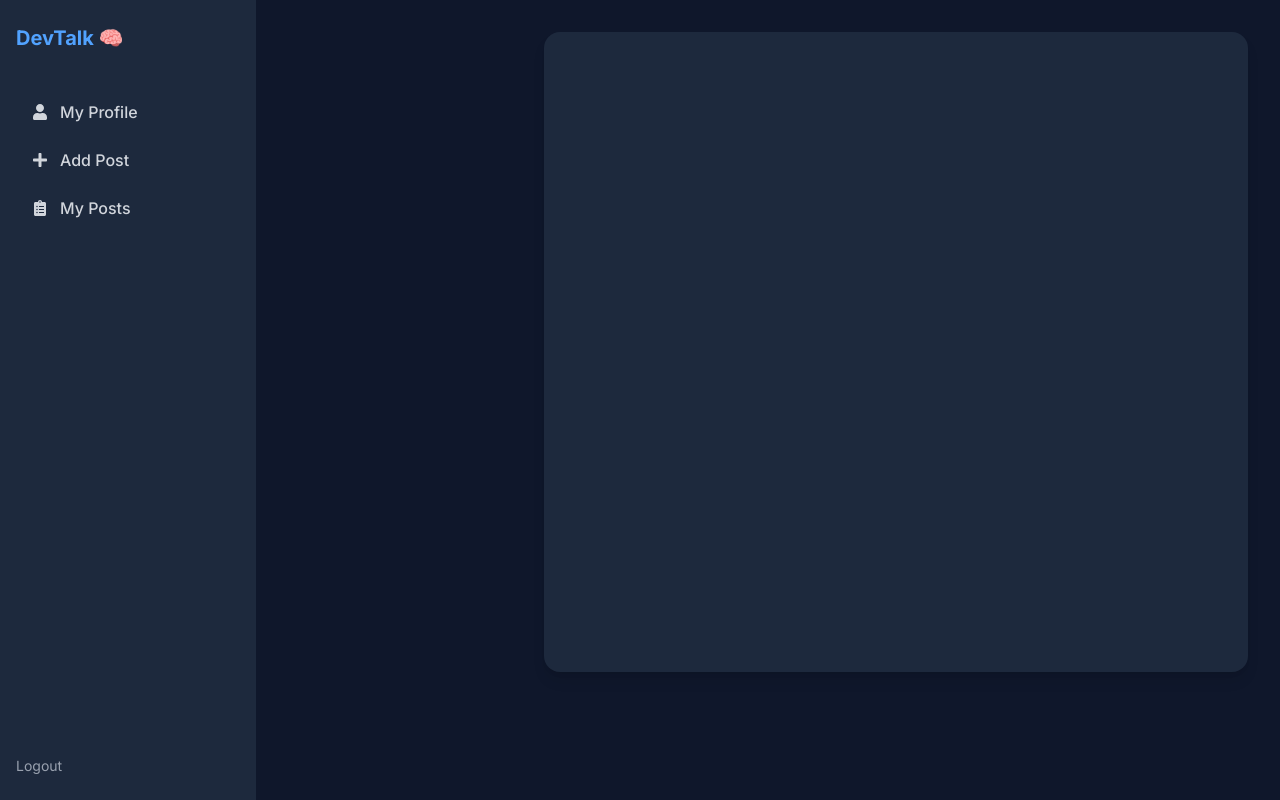
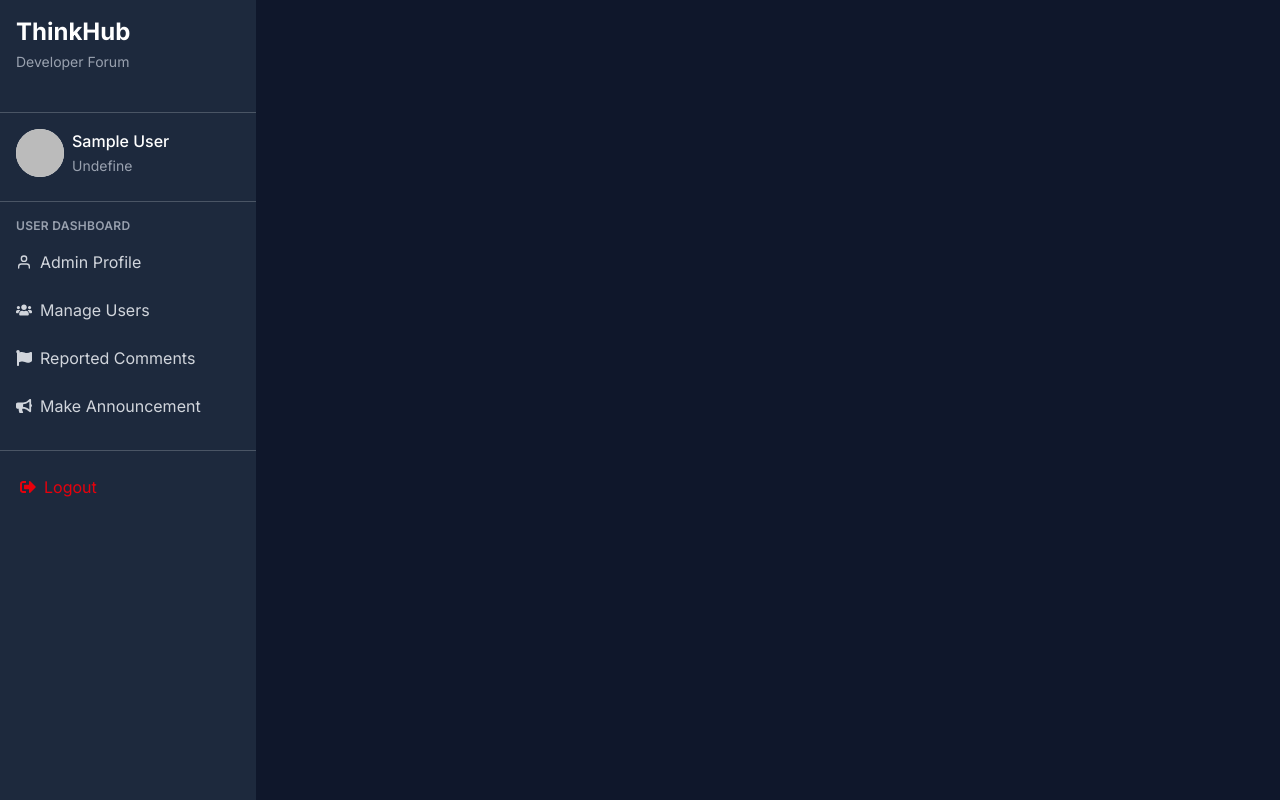
Before and after one commit to Aasif-Shahriar/think-hub-client, a React (Vite) app: page /dashboard in a window 1280 px wide. Built offline with nearby package versions, Linux system fonts and the light colour scheme; no server answers; sample sign-in values are in the browser's storage.

Commit message:
Implemented: save user data

```diff
--- a/src/context/AuthProvider.jsx
+++ b/src/context/AuthProvider.jsx
@@ -29,11 +29,11 @@ const AuthProvider = ({ children }) => {
   const logout = () => signOut(auth);
 
   const updateUserProfile = (name, photoURL) => {
-  return updateProfile(auth.currentUser, {
-    displayName: name,
-    photoURL: photoURL,
-  });
-};
+    return updateProfile(auth.currentUser, {
+      displayName: name,
+      photoURL: photoURL,
+    });
+  };
 
   useEffect(() => {
     const unsubscribe = onAuthStateChanged(auth, (currentUser) => {
@@ -43,7 +43,15 @@ const AuthProvider = ({ children }) => {
     return () => unsubscribe();
   }, []);
 
-  const value = { user, loading, createUser, signIn, googleLogin, logout,updateUserProfile };
+  const value = {
+    user,
+    loading,
+    createUser,
+    signIn,
+    googleLogin,
+    logout,
+    updateUserProfile,
+  };
 
   return <AuthContext.Provider value={value}>{children}</AuthContext.Provider>;
 };
--- a/src/layouts/DashboardLayout.jsx
+++ b/src/layouts/DashboardLayout.jsx
@@ -1,102 +1,138 @@
-import { useState } from "react";
-import { Link, NavLink, Outlet } from "react-router";
+import React, { useState } from "react";
+import { Outlet, NavLink } from "react-router";
 import {
+  FaUser,
+  FaPlus,
+  FaList,
+  FaUsers,
+  FaFlag,
+  FaBullhorn,
+  FaSignOutAlt,
   FaBars,
   FaTimes,
-  FaUser,
-  FaPlus,
-  FaClipboardList,
-  FaUserShield,
-  FaBullhorn,
-  FaComments,
-  FaUsers,
 } from "react-icons/fa";
+import { FiUser } from "react-icons/fi";
+import { useAuth } from "../hooks/useAuth";
 
-const DashboardLayout = ({ isAdmin }) => {
-  const [isSidebarOpen, setIsSidebarOpen] = useState(false);
+const DashboardLayout = () => {
+  const [isSidebarOpen, setSidebarOpen] = useState(false);
+  const { user, role, logout } = useAuth(); // Replace with your auth logic
 
-  const toggleSidebar = () => setIsSidebarOpen(!isSidebarOpen);
-
-  const userLinks = [
-    { to: "/dashboard/profile", label: "My Profile", icon: <FaUser /> },
-    { to: "/dashboard/add-post", label: "Add Post", icon: <FaPlus /> },
-    { to: "/dashboard/my-posts", label: "My Posts", icon: <FaClipboardList /> },
-  ];
-
-  const adminLinks = [
-    {
-      to: "/dashboard/admin-profile",
-      label: "Admin Profile",
-      icon: <FaUserShield />,
-    },
-    { to: "/dashboard/manage-users", label: "Manage Users", icon: <FaUsers /> },
-    {
-      to: "/dashboard/reports",
-      label: "Reported Comments",
-      icon: <FaComments />,
-    },
-    {
-      to: "/dashboard/announcement",
-      label: "Make Announcement",
-      icon: <FaBullhorn />,
-    },
-  ];
-
-  const navLinks = isAdmin ? adminLinks : userLinks;
+  const navLinkClass = ({ isActive }) =>
+    `flex items-center gap-2 px-4 py-2 rounded-lg transition-colors duration-200 ${
+      isActive ? "bg-blue-600 text-white" : "text-gray-300 hover:bg-slate-700"
+    }`;
 
   return (
-    <div className="flex min-h-screen bg-slate-900 text-gray-100">
+    <div className="min-h-screen flex bg-slate-900 text-white">
       {/* Sidebar */}
-      <aside
-        className={`bg-slate-800 w-64 space-y-4 px-4 py-6 fixed md:static z-50 transition-transform duration-300 ${
-          isSidebarOpen ? "translate-x-0" : "-translate-x-full md:translate-x-0"
-        }`}
+      <div
+        className={`${
+          isSidebarOpen ? "block" : "hidden"
+        } md:block w-64 bg-slate-800 space-y-6 fixed md:relative z-20 h-screen overflow-y-auto`}
       >
-        <div className="flex items-center justify-between mb-6 md:mb-10">
-          <Link to="/" className="text-xl font-bold text-blue-400">
-            DevTalk 🧠
-          </Link>
-          <button onClick={toggleSidebar} className="md:hidden text-gray-300">
+        {/* Close Button for mobile */}
+        <div className="md:hidden flex justify-end p-4">
+          <button
+            onClick={() => setSidebarOpen(false)}
+            className="text-gray-400 hover:text-white text-xl"
+          >
             <FaTimes />
           </button>
         </div>
 
-        <nav className="space-y-2">
-          {navLinks.map(({ to, label, icon }) => (
-            <NavLink
-              key={to}
-              to={to}
-              className={({ isActive }) =>
-                `flex items-center gap-3 px-4 py-2 rounded-lg font-medium transition hover:bg-blue-600 hover:text-white ${
-                  isActive ? "bg-blue-700 text-white" : "text-gray-300"
-                }`
-              }
-            >
-              {icon}
-              {label}
-            </NavLink>
-          ))}
-        </nav>
+        {/* Section 1: Logo */}
+        <div className="space-y-1 p-4">
+          <h1 className="text-2xl font-bold">ThinkHub</h1>
+          <p className="text-sm text-gray-400">Developer Forum</p>
+        </div>
 
-        <div className="absolute bottom-6 left-4 text-sm text-gray-400">
-          <button className="hover:text-red-400">Logout</button>
+        <hr className="border-gray-600 my-4" />
+
+        {/* Section 2: User Info */}
+        <div className="flex items-center gap-2 px-4">
+          <img
+            src={user?.photoURL || "https://i.ibb.co/tMzM9sm/user.png"}
+            alt="user"
+            className="w-12 h-12 object-cover rounded-full bg-white"
+          />
+          <div>
+            <p className="font-medium">{user?.displayName || "User Name"}</p>
+            <span className="text-sm text-gray-400 capitalize">
+              {role || "undefine"}
+            </span>
+          </div>
         </div>
-      </aside>
+
+        <hr className="border-gray-600 my-4" />
+
+        {/* Section 3: Navigation */}
+        <div>
+          <p className="text-xs text-gray-400 mb-2 font-semibold px-4 uppercase tracking-wide">
+            {role === "admin" ? "Admin Dashboard" : "User Dashboard"}
+          </p>
+
+          <div className="space-y-2">
+            {role === "user" ? (
+              <>
+                <NavLink to="/dashboard/profile" className={navLinkClass}>
+                  <FaUser /> My Profile
+                </NavLink>
+                <NavLink to="/dashboard/add-post" className={navLinkClass}>
+                  <FaPlus /> Add Post
+                </NavLink>
+                <NavLink to="/dashboard/my-posts" className={navLinkClass}>
+                  <FaList /> My Posts
+                </NavLink>
+              </>
+            ) : (
+              <>
+                <NavLink to="/dashboard/admin-profile" className={navLinkClass}>
+                  <FiUser /> Admin Profile
+                </NavLink>
+                <NavLink to="/dashboard/manage-users" className={navLinkClass}>
+                  <FaUsers /> Manage Users
+                </NavLink>
+                <NavLink
+                  to="/dashboard/reported-comments"
+                  className={navLinkClass}
+                >
+                  <FaFlag /> Reported Comments
+                </NavLink>
+                <NavLink to="/dashboard/announcement" className={navLinkClass}>
+                  <FaBullhorn /> Make Announcement
+                </NavLink>
+              </>
+            )}
+          </div>
+        </div>
+
+        <hr className="border-gray-600 my-4" />
+
+        {/* Section 4: Logout */}
+        <div className="px-2 pb-4">
+          <button
+            onClick={logout}
+            className="w-full flex items-center gap-2 text-red-600 hover:bg-red-500/10 px-3 cursor-pointer py-2 rounded-lg transition-colors duration-200"
+          >
+            <FaSignOutAlt /> Logout
+          </button>
+        </div>
+      </div>
 
       {/* Main Content */}
-      <div className="flex-1 md:ml-64 p-4 md:p-8 w-full">
-        {/* Topbar on mobile */}
-        <div className="flex items-center justify-between md:hidden mb-4">
-          <h2 className="text-lg font-semibold">Dashboard</h2>
-          <button onClick={toggleSidebar} className="text-gray-300">
+      <div className="flex-1 ml-0 md:ml-64 p-4">
+        {/* Mobile menu toggle */}
+        <div className="md:hidden mb-4">
+          <button
+            onClick={() => setSidebarOpen(true)}
+            className="text-gray-300 text-2xl"
+          >
             <FaBars />
           </button>
         </div>
 
-        {/* Page Content */}
-        <div className="bg-slate-800 rounded-2xl p-6 min-h-[80vh] shadow-lg">
-          <Outlet />
-        </div>
+        <Outlet />
       </div>
     </div>
   );
--- /dev/null
+++ b/src/pages/auth-page/social-login/SocialLogin.jsx
@@ -0,0 +1,68 @@
+import React from "react";
+import { useAuth } from "../../../hooks/useAuth";
+import axios from "axios";
+import { useLocation, useNavigate } from "react-router";
+import toast from "react-hot-toast";
+import { FcGoogle } from "react-icons/fc";
+import useAxiosSecure from "../../../hooks/useAxiosSecure";
+import Swal from "sweetalert2";
+
+const SocialLogin = () => {
+  const { googleLogin } = useAuth();
+  const axiosSecure = useAxiosSecure();
+
+  const location = useLocation();
+  const from = location.state?.from;
+  const navigate = useNavigate();
+
+  const handleGoogleLogin = async () => {
+    try {
+      const res = await googleLogin();
+      const user = res.user;
+
+      const firebaseToken = await user.getIdToken();
+
+      // 1. Send token to backend for JWT
+      await axios.post(
+        `${import.meta.env.VITE_API_URL}/jwt`,
+        { firebaseToken },
+        { withCredentials: true }
+      );
+
+      //  2. Save user to database
+      await axiosSecure.post("/users", {
+        name: user.displayName,
+        email: user.email,
+        photoURL: user.photoURL,
+      });
+
+      //3. swal and redirect
+      Swal.fire({
+        icon: "success",
+        title: "Login Successful!",
+        text: "Welcome to ThinkHub 👋",
+        confirmButtonText: "Continue",
+        confirmButtonColor: "#2563EB",
+      }).then(() => {
+        navigate(from || "/");
+      });
+    } catch (err) {
+      console.error("Google login error:", err);
+      toast.error(err.message || "Google login failed. Please try again.");
+    }
+  };
+
+  return (
+    <div>
+      <div className="divider">OR</div>
+      <button
+        onClick={handleGoogleLogin}
+        className="btn w-full border border-gray-300 text-black flex items-center justify-center gap-2"
+      >
+        <FcGoogle className="text-xl" /> Continue with Google
+      </button>
+    </div>
+  );
+};
+
+export default SocialLogin;
--- a/src/pages/home-page/announcements/Announcements.jsx
+++ b/src/pages/home-page/announcements/Announcements.jsx
@@ -1,5 +1,4 @@
 import { useQuery } from "@tanstack/react-query";
-import { FaBell } from "react-icons/fa";
 import useAxiosSecure from "../../../hooks/useAxiosSecure";
 import { AnnouncementCard } from "./AnnouncementCard";
 
@@ -24,9 +23,12 @@ const Announcements = () => {
       id="announcement"
       className="max-w-[1440px] mx-auto px-4 py-6 bg-slate-900 text-white rounded-md shadow-md my-6"
     >
-      <div className="flex items-center gap-2 mb-4">
-        <FaBell className="text-yellow-400 text-xl" />
-        <h3 className="text-lg font-semibold">Announcements ({data.length})</h3>
+      <div className="flex items-center justify-between mb-4">
+        <h3 className="text-lg font-semibold">📢 Announcements</h3>
+
+        <p className="bg-blue-500 px-2 py-1 rounded-full text-xs font-medium">
+          {data.length} new
+        </p>
       </div>
 
       <ul className="space-y-4">
```
Also changed, not shown: src/pages/auth-page/login-page/JoinUs.jsx (+13 -30 lines), src/pages/auth-page/register-page/Register.jsx (+20 -29 lines).
